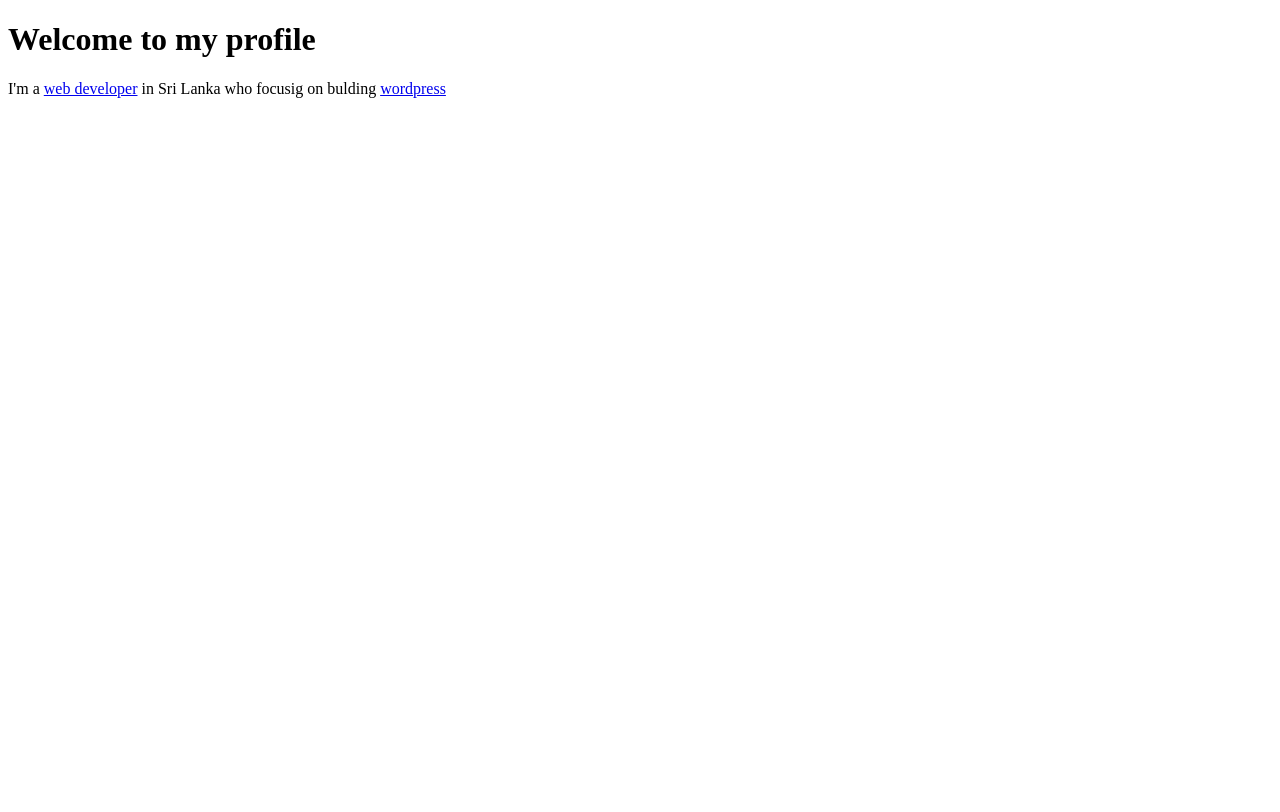
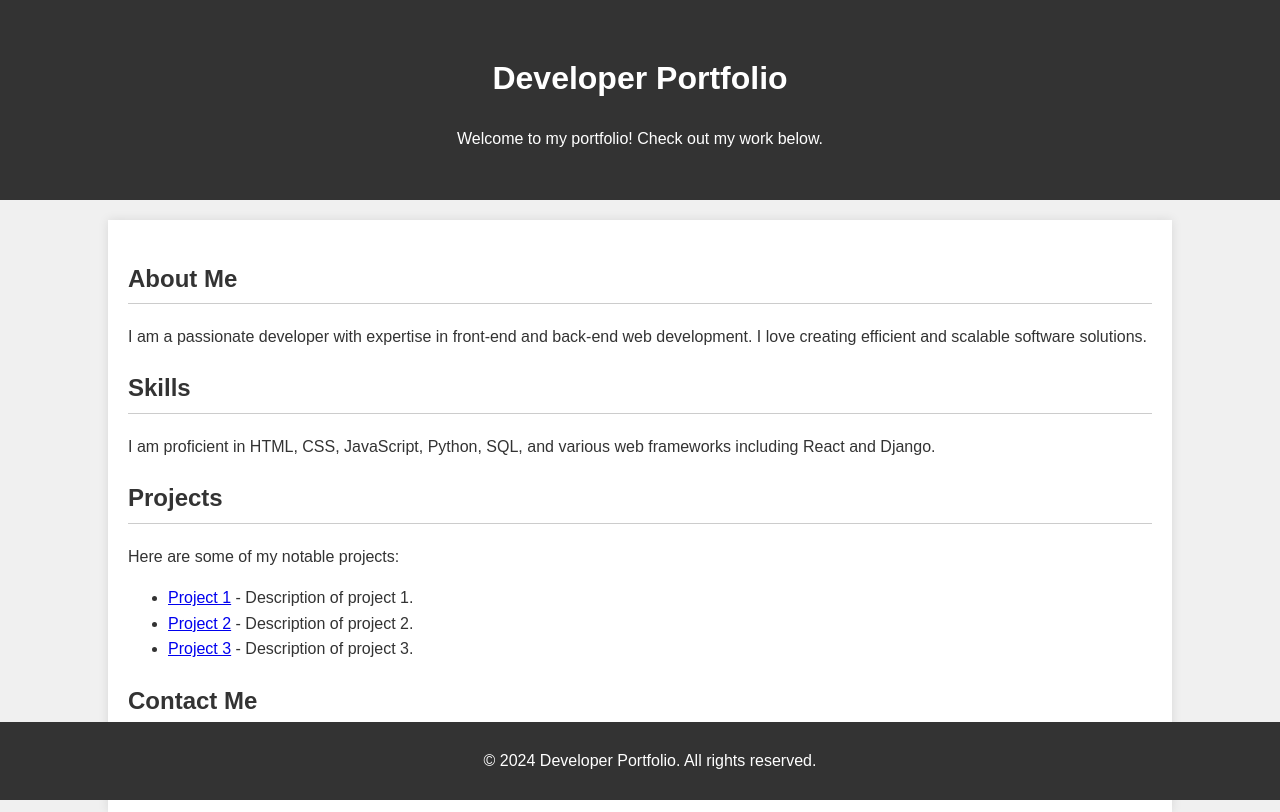
Before and after one commit to Emilongit/mywebsite, a plain HTML site: page index.html in a window 1280 px wide. Drawn offline with Linux system fonts and the light colour scheme.

Commit message:
Add files via upload

```diff
--- a/index.html
+++ b/index.html
@@ -3,12 +3,81 @@
 <head>
     <meta charset="UTF-8">
     <meta name="viewport" content="width=device-width, initial-scale=1.0">
-    <title>About</title>
+    <title>Developer Portfolio</title>
+    <style>
+        body {
+            font-family: Arial, sans-serif;
+            line-height: 1.6;
+            margin: 0;
+            padding: 0;
+            background-color: #f0f0f0;
+            color: #333;
+        }
+        header {
+            background-color: #333;
+            color: #fff;
+            text-align: center;
+            padding: 2em 0;
+        }
+        .container {
+            width: 80%;
+            margin: auto;
+            padding: 20px;
+            background-color: #fff;
+            box-shadow: 0 0 10px rgba(0,0,0,0.1);
+            margin-top: 20px;
+        }
+        .section {
+            margin-bottom: 20px;
+        }
+        .section h2 {
+            border-bottom: 1px solid #ccc;
+            padding-bottom: 5px;
+        }
+        .section p {
+            margin-bottom: 10px;
+        }
+        footer {
+            text-align: center;
+            padding: 10px;
+            background-color: #333;
+            color: #fff;
+            position: fixed;
+            bottom: 0;
+            width: 100%;
+        }
+    </style>
 </head>
 <body>
-    <h1>Welcome to my profile</h1>
-    <p>
-       I'm a <a href="www.wikipedia.com">web developer</a> in Sri Lanka who focusig on bulding <a href="www.wordpress.org">wordpress</a>
-    </p>
+    <header>
+        <h1>Developer Portfolio</h1>
+        <p>Welcome to my portfolio! Check out my work below.</p>
+    </header>
+    <div class="container">
+        <section class="section">
+            <h2>About Me</h2>
+            <p>I am a passionate developer with expertise in front-end and back-end web development. I love creating efficient and scalable software solutions.</p>
+        </section>
+        <section class="section">
+            <h2>Skills</h2>
+            <p>I am proficient in HTML, CSS, JavaScript, Python, SQL, and various web frameworks including React and Django.</p>
+        </section>
+        <section class="section">
+            <h2>Projects</h2>
+            <p>Here are some of my notable projects:</p>
+            <ul>
+                <li><a href="#">Project 1</a> - Description of project 1.</li>
+                <li><a href="#">Project 2</a> - Description of project 2.</li>
+                <li><a href="#">Project 3</a> - Description of project 3.</li>
+            </ul>
+        </section>
+        <section class="section">
+            <h2>Contact Me</h2>
+            <p>Feel free to contact me via email at <a href="mailto:your.email@example.com">your.email@example.com</a>.</p>
+        </section>
+    </div>
+    <footer>
+        <p>&copy; 2024 Developer Portfolio. All rights reserved.</p>
+    </footer>
 </body>
 </html>
```
